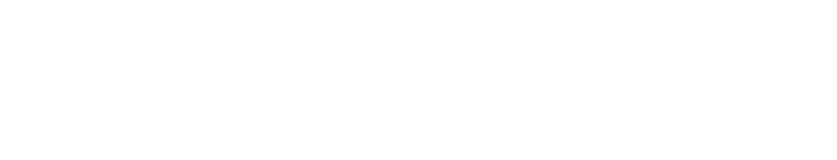
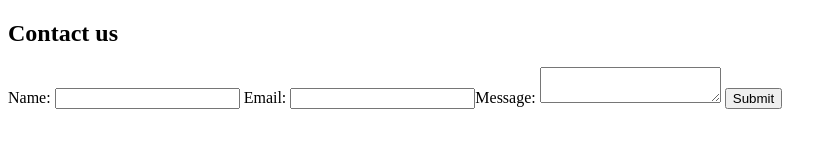
Before and after one commit to KaashDev/freecodecamp, a plain HTML site: page CSS/contactForm/index.html in a window 1280 px wide. Shown: the whole page, without its empty margins (0-837 px from the left). Drawn offline with Linux system fonts and the light colour scheme.

Commit message:
Revise contact form HTML and metadata
Updated the contact form HTML structure and metadata.

```diff
--- a/CSS/contactForm/index.html
+++ b/CSS/contactForm/index.html
@@ -1,11 +1,21 @@
 <!DOCTYPE html>
 <html lang="en">
+
 <head>
-    <meta charset="UTF-8">
-    <meta name="viewport" content="width=device-width, initial-scale=1.0">
-    <title>Document</title>
+    <meta charset="utf-8">
+    <title>Contact Form</title>
+    <link rel="stylesheet" href='styles.css'>
 </head>
+
 <body>
+    <div class='form-container'>
+        <form>
+            <h2>Contact us</h2>
+            <label for='name'>Name: <input type="text" id='name' name='name' required>
+            <label for='email'>Email: <input type="email" id='email' name='email' required><label for='message'>Message: <textarea id='message' name='message' required></textarea>
+            <button type='submit'>Submit</button>
+        </form>
+    </div>
+</body>
 
-</body>
 </html>
```
